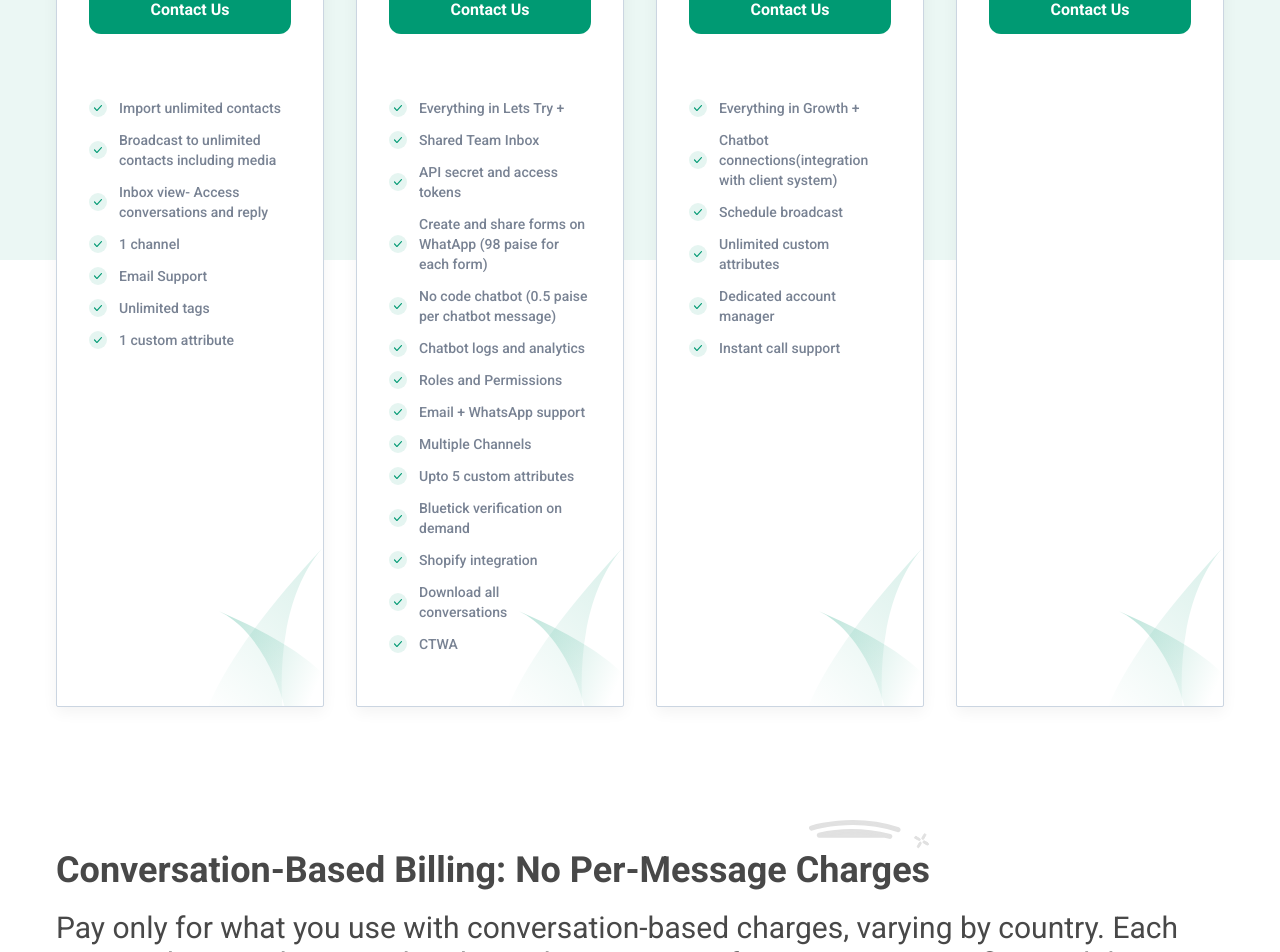
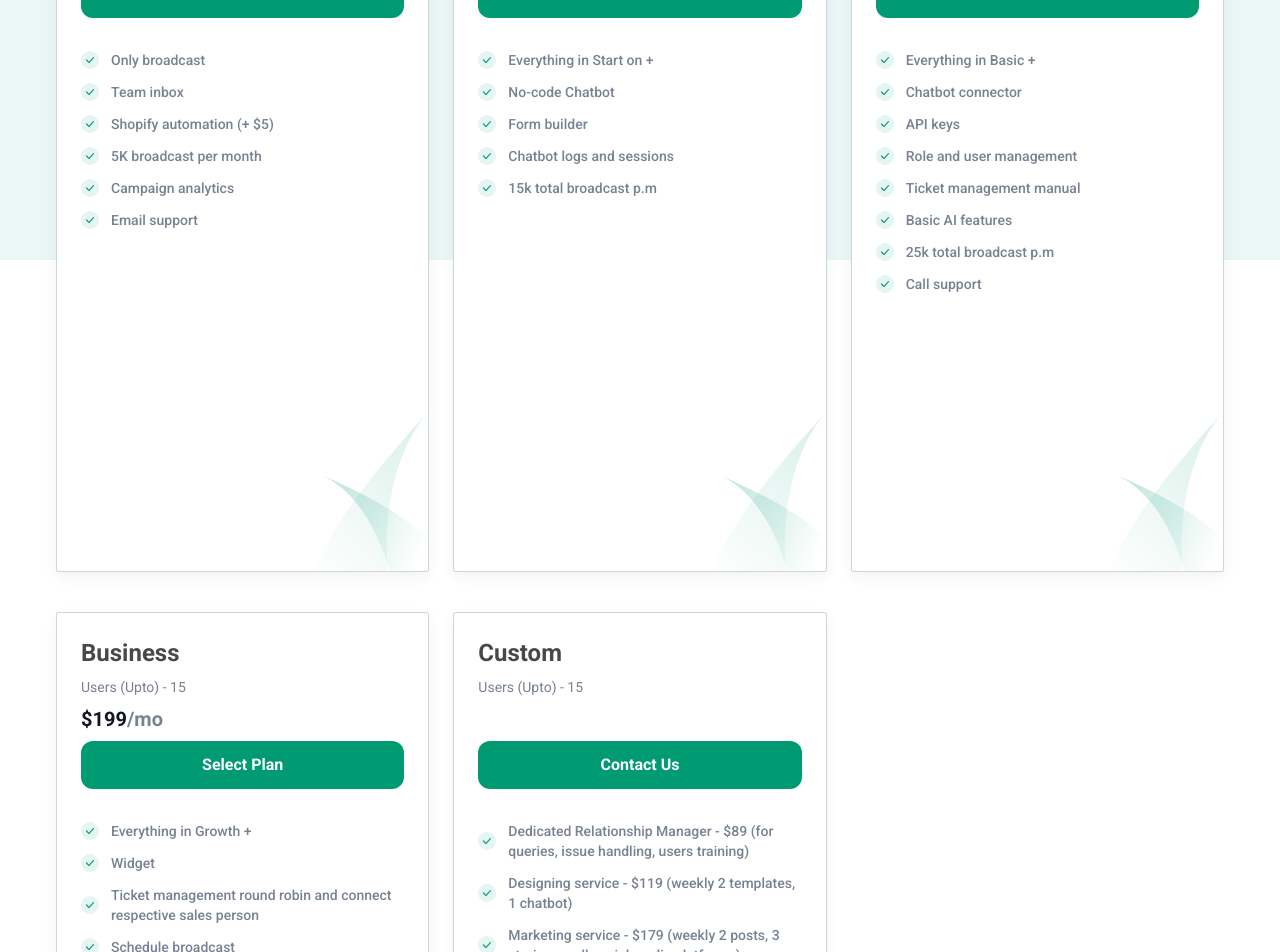
Before and after one commit to jitendraparmar3008/hellofy, a Next.js app: page /pricing in a window 1280 px wide. Shown: the part 640-1592 px from the top of the page. Built offline with nearby package versions, Linux system fonts and the light colour scheme.

Commit message:
hellofy website new pricing update.

```diff
--- a/components/Pricing/PricingBox.tsx
+++ b/components/Pricing/PricingBox.tsx
@@ -2,10 +2,10 @@
 import Link from "next/link";
 // import { useNavigate } from "react-router-dom";
 import PriceContactModal from "../Common/PriceContactModal";
-import { useState } from "react";
+import { ReactNode, useState } from "react";
 
 const PricingBox = (props: {
-  price?: string;
+  price?: ReactNode;
   duration?: string;
   packageName: string;
   subtitle: string;
@@ -40,7 +40,7 @@ const PricingBox = (props: {
     <>
       <div className="w-full">
         <div
-          className="wow fadeInUp shadow-three dark:bg-gray-dark dark:shadow-two dark:hover:shadow-gray-dark relative z-10 rounded-sm bg-white border border-french_gray px-8 py-10 hover:shadow-one min-h-[731px] h-full"
+          className="wow fadeInUp shadow-three dark:bg-gray-dark dark:shadow-two dark:hover:shadow-gray-dark relative z-10 rounded-sm bg-white border border-french_gray px-6 py-6 hover:shadow-one min-h-[731px] h-full"
           data-wow-delay=".1s"
         >
           <div className="flex flex-col h-[104px] max-h-[104px]">
@@ -53,7 +53,7 @@ const PricingBox = (props: {
               <span className="time text-body-color">{duration}</span>
             </h3>
           </div>
-          <div className="mb-8  pb-8 dark:border-white dark:border-opacity-10">
+          <div className="mb-8 dark:border-white dark:border-opacity-10">
             {planType === "custom" ? (
               <button
                 onClick={handleOpenPricingModal}
@@ -62,18 +62,18 @@ const PricingBox = (props: {
                 Contact Us
               </button>
             ) : (
-              <button
-                onClick={handleOpenPricingModal}
+              // <button
+              //   onClick={handleOpenPricingModal}
+              //   className="flex w-full items-center justify-center  rounded-xl bg-primary p-3 text-base font-semibold text-white transition duration-300 ease-in-out hover:bg-opacity-80 hover:shadow-signUp"
+              // >
+              //   Contact Us
+              // </button>
+              <Link
+                href="#"
                 className="flex w-full items-center justify-center  rounded-xl bg-primary p-3 text-base font-semibold text-white transition duration-300 ease-in-out hover:bg-opacity-80 hover:shadow-signUp"
               >
-                Contact Us
-              </button>
-              // <Link
-              //   href="/book-a-demo"
-              //   className="flex w-full items-center justify-center  rounded-xl bg-primary p-3 text-base font-semibold text-white transition duration-300 ease-in-out hover:bg-opacity-80 hover:shadow-signUp"
-              // >
-              //   Select Plan
-              // </Link>
+                Select Plan
+              </Link>
             )}
           </div>
           <div>{children}</div>
--- a/components/Pricing/index.tsx
+++ b/components/Pricing/index.tsx
@@ -17,6 +17,18 @@ const Pricing = () => {
   const [isMonthly, setIsMonthly] = useState(true);
   const [isModalOpen, setModalOpen] = useState(false);
   const searchParams = useSearchParams();
+
+  const startonPrice = 9;
+  const basicPrice = 39;
+  const growthPrice = 99;
+  const businessPrice = 199;
+
+  const calculateYearlyPrice = (monthlyPrice) => {
+    const yearlyPrice = monthlyPrice * 12;
+    const discountedPrice = yearlyPrice * 0.8; // Applying 20% discount
+    return discountedPrice.toFixed(2);
+  };
+
   useEffect(() => {
     if (searchParams.get("viewconversationrates") === "open") {
       setModalOpen(true);
@@ -104,12 +116,12 @@ const Pricing = () => {
             </span>
             <div className="flex items-center text-primary font-medium text-lg leading-5 ml-2.5">
               <PriceArrowVector />
-              <span className="mt-8">Save 25%</span>
+              <span className="mt-8">Save 20%</span>
             </div>
           </div>
         </div>
 
-        <div className="grid grid-cols-1 gap-x-8 gap-y-10 md:grid-cols-2 lg:grid-cols-4">
+        <div className="grid grid-cols-1 gap-x-6 gap-y-10 md:grid-cols-2 lg:grid-cols-3 2xl:grid-cols-5">
           {/* {planData?.map((item: any, index: number) => (
             <PricingBox
               key={index}
@@ -133,13 +145,30 @@ const Pricing = () => {
             wrapclassName="bg-purple_light"
           /> */}
           <PricingBox
-            packageName="Lets try"
-            //price={isMonthly ? "₹4500" : "₹4500"}
-            //duration={isMonthly ? "/mo" : "/mo"}
-            subtitle="1 user included"
+            packageName="Start on"
+            price={
+              isMonthly ? (
+                <>${startonPrice}</>
+              ) : (
+                <>
+                  {`$${calculateYearlyPrice(startonPrice)} `}
+                  <span className="line-through hidden">
+                    ${startonPrice * 12}
+                  </span>
+                </>
+              )
+            }
+            duration={isMonthly ? "/mo" : "/mo"}
+            subtitle="Users (Upto) - 1"
             subtitle1="Role Management Admin +1"
           >
-            <OfferList text="Import unlimited contacts" status="active" />
+            <OfferList text="Only broadcast" status="active" />
+            <OfferList text="Team inbox" status="active" />
+            <OfferList text="Shopify automation (+ $5)" status="active" />
+            <OfferList text="5K broadcast per month" status="active" />
+            <OfferList text="Campaign analytics" status="active" />
+            <OfferList text="Email support" status="active" />
+            {/* <OfferList text="Import unlimited contacts" status="active" />
             <OfferList
               text="Broadcast to unlimited contacts including media"
               status="active"
@@ -151,7 +180,7 @@ const Pricing = () => {
             <OfferList text="1 channel" status="active" />
             <OfferList text="Email Support" status="active" />
             <OfferList text="Unlimited tags" status="active" />
-            <OfferList text="1 custom attribute" status="active" />
+            <OfferList text="1 custom attribute" status="active" /> */}
             {/* <OfferList text="Free Chatbots Sessions - 1000" status="active" />
             <OfferList text="Multiple Channels" status="inactive" />
             <OfferList text="Tags - 3" status="active" />
@@ -187,13 +216,30 @@ const Pricing = () => {
             <OfferList text="On Site Support " status="active" /> */}
           </PricingBox>
           <PricingBox
-            packageName="Growth"
-            //price={isMonthly ? "₹8500" : "₹8500"}
-            //duration={isMonthly ? "/mo" : "/mo"}
-            subtitle="3 user included"
+            packageName="Basic"
+            price={
+              isMonthly ? (
+                <>${basicPrice}</>
+              ) : (
+                <>
+                  {`$${calculateYearlyPrice(basicPrice)} `}
+                  <span className="line-through hidden">
+                    ${basicPrice * 12}
+                  </span>
+                </>
+              )
+            }
+            duration={isMonthly ? "/mo" : "/mo"}
+            subtitle="Users (Upto) - 3"
             subtitle1="Role Management Admin +4"
           >
-            <OfferList text="Everything in Lets Try +" status="active" />
+            <OfferList text="Everything in Start on +" status="active" />
+            <OfferList text="No-code Chatbot" status="active" />
+            <OfferList text="Form builder" status="active" />
+            <OfferList text="Chatbot logs and sessions" status="active" />
+            <OfferList text="15k total broadcast p.m" status="active" />
+
+            {/* <OfferList text="Everything in Lets Try +" status="active" />
             <OfferList text="Shared Team Inbox" status="active" />
             <OfferList text="API secret and access tokens" status="active" />
             <OfferList
@@ -212,7 +258,7 @@ const Pricing = () => {
             <OfferList text="Bluetick verification on demand" status="active" />
             <OfferList text="Shopify integration" status="active" />
             <OfferList text="Download all conversations" status="active" />
-            <OfferList text="CTWA" status="active" />
+            <OfferList text="CTWA" status="active" /> */}
             {/* <OfferList text="Product Cateloge" status="active" />
             <OfferList text="Email Support" status="active" />
             <OfferList text="Whatsapp Support" status="inactive" />
@@ -238,13 +284,32 @@ const Pricing = () => {
             <OfferList text="On Site Support " status="active" /> */}
           </PricingBox>
           <PricingBox
-            packageName="Business"
-            //price={isMonthly ? "₹16,500" : "₹16,500"}
-            //duration={isMonthly ? "/mo" : "/mo"}
-            subtitle="10 user included"
+            packageName="Growth"
+            price={
+              isMonthly ? (
+                <>${growthPrice}</>
+              ) : (
+                <>
+                  {`$${calculateYearlyPrice(growthPrice)} `}
+                  <span className="line-through hidden">
+                    ${growthPrice * 12}
+                  </span>
+                </>
+              )
+            }
+            duration={isMonthly ? "/mo" : "/mo"}
+            subtitle="Users (Upto) - 7"
             subtitle1="Role Management Admin +4"
           >
-            <OfferList text="Everything in Growth +" status="active" />
+            <OfferList text="Everything in Basic +" status="active" />
+            <OfferList text="Chatbot connector" status="active" />
+            <OfferList text="API keys" status="active" />
+            <OfferList text="Role and user management" status="active" />
+            <OfferList text="Ticket management manual" status="active" />
+            <OfferList text="Basic AI features" status="active" />
+            <OfferList text="25k total broadcast p.m" status="active" />
+            <OfferList text="Call support" status="active" />
+            {/* <OfferList text="Everything in Growth +" status="active" />
             <OfferList
               text="Chatbot connections(integration with client system)"
               status="active"
@@ -252,7 +317,7 @@ const Pricing = () => {
             <OfferList text="Schedule broadcast" status="active" />
             <OfferList text="Unlimited custom attributes" status="active" />
             <OfferList text="Dedicated account manager" status="active" />
-            <OfferList text="Instant call support" status="active" />
+            <OfferList text="Instant call support" status="active" /> */}
             {/* <OfferList text="AI Chatbot Flows" status="active" />
             <OfferList text="Free Chatbots Sessions - 3000" status="active" />
             <OfferList text="Multiple Channels" status="active" />
@@ -286,13 +351,36 @@ const Pricing = () => {
             <OfferList text="On Site Support " status="active" /> */}
           </PricingBox>
           <PricingBox
-            packageName="Custom"
-            price={""}
-            duration={isMonthly ? "" : ""}
-            subtitle="As per requirement"
+            packageName="Business"
+            price={
+              isMonthly ? (
+                <>${businessPrice}</>
+              ) : (
+                <>
+                  {`$${calculateYearlyPrice(businessPrice)} `}
+                  <span className="line-through hidden">
+                    ${businessPrice * 12}
+                  </span>
+                </>
+              )
+            }
+            duration={isMonthly ? "/mo" : "/mo"}
+            subtitle="Users (Upto) - 15"
             subtitle1="Role Management Custom"
-            planType="custom"
+            //planType="custom"
           >
+            <OfferList text="Everything in Growth +" status="active" />
+            <OfferList text="Widget" status="active" />
+            <OfferList
+              text="Ticket management round robin and connect respective sales person"
+              status="active"
+            />
+            <OfferList text="Schedule broadcast" status="active" />
+            <OfferList text="Enhanced AI features" status="active" />
+            <OfferList text="Unlimited broadcast" status="active" />
+            <OfferList text="Drip campaigns" status="active" />
+            <OfferList text="WhatsApp support" status="active" />
+
             {/* <OfferList text="1000 Free Conversations" status="active" />
             <OfferList text="Shared Inbox" status="active" />
             <OfferList text="Free Integrations" status="active" />
@@ -337,6 +425,27 @@ const Pricing = () => {
             />
             <OfferList text="Number Managerment - included" status="active" />
             <OfferList text="On Site Support - Custom" status="active" /> */}
+          </PricingBox>
+          <PricingBox
+            packageName="Custom"
+            //price={isMonthly ? "$199" : "$2388"}
+            //duration={isMonthly ? "/mo" : "/mo"}
+            subtitle="Users (Upto) - 15"
+            subtitle1="Role Management Custom"
+            planType="custom"
+          >
+            <OfferList
+              text="Dedicated Relationship Manager - $89 (for queries, issue handling, users training)"
+              status="active"
+            />
+            <OfferList
+              text="Designing service - $119 (weekly 2 templates, 1 chatbot)"
+              status="active"
+            />
+            <OfferList
+              text="Marketing service - $179 (weekly 2 posts, 3 stories on all social media platforms)"
+              status="active"
+            />
           </PricingBox>
         </div>
         <div className="w-full pt-[110px]">
```
Also changed, not shown: components/PrivacyPolicy/index.tsx (+17 -19 lines).
